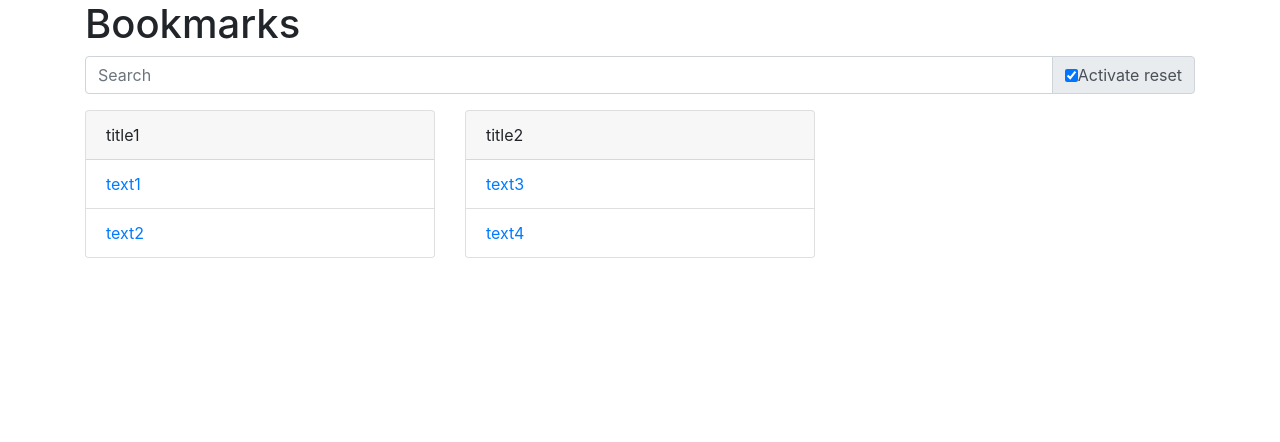
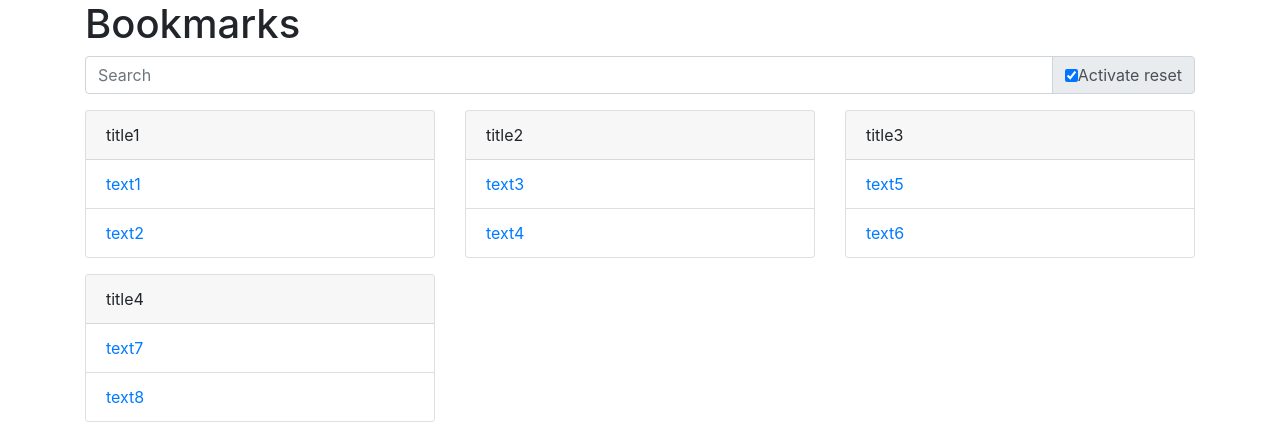
Before and after one commit to Mathou54/Bookmarks, an Angular app: page / in a window 1280 px wide. Shown: the top 442 px of the page. Built offline with nearby package versions, Linux system fonts and the light colour scheme.

Commit message:
feat(bookmarks): fix bookmark line margin and add demo values

```diff
--- a/src/app/bookmarks/bookmarks.component.css
+++ b/src/app/bookmarks/bookmarks.component.css
@@ -1,3 +1,4 @@
-.bookmarks {
+
+.card {
 	margin-top: 1rem;
 }
--- a/src/app/bookmarks/bookmarks.file.demo.ts
+++ b/src/app/bookmarks/bookmarks.file.demo.ts
@@ -18,4 +18,22 @@ export const bookmarks: BookmarksGroup[] = [{
 		text: 'text4',
 		url: 'url4'
 	}]
+}, {
+	title: 'title3',
+	bookmarks: [{
+		text: 'text5',
+		url: 'url5'
+	}, {
+		text: 'text6',
+		url: 'url6'
+	}]
+}, {
+	title: 'title4',
+	bookmarks: [{
+		text: 'text7',
+		url: 'url7'
+	}, {
+		text: 'text8',
+		url: 'url8'
+	}]
 }];
```
